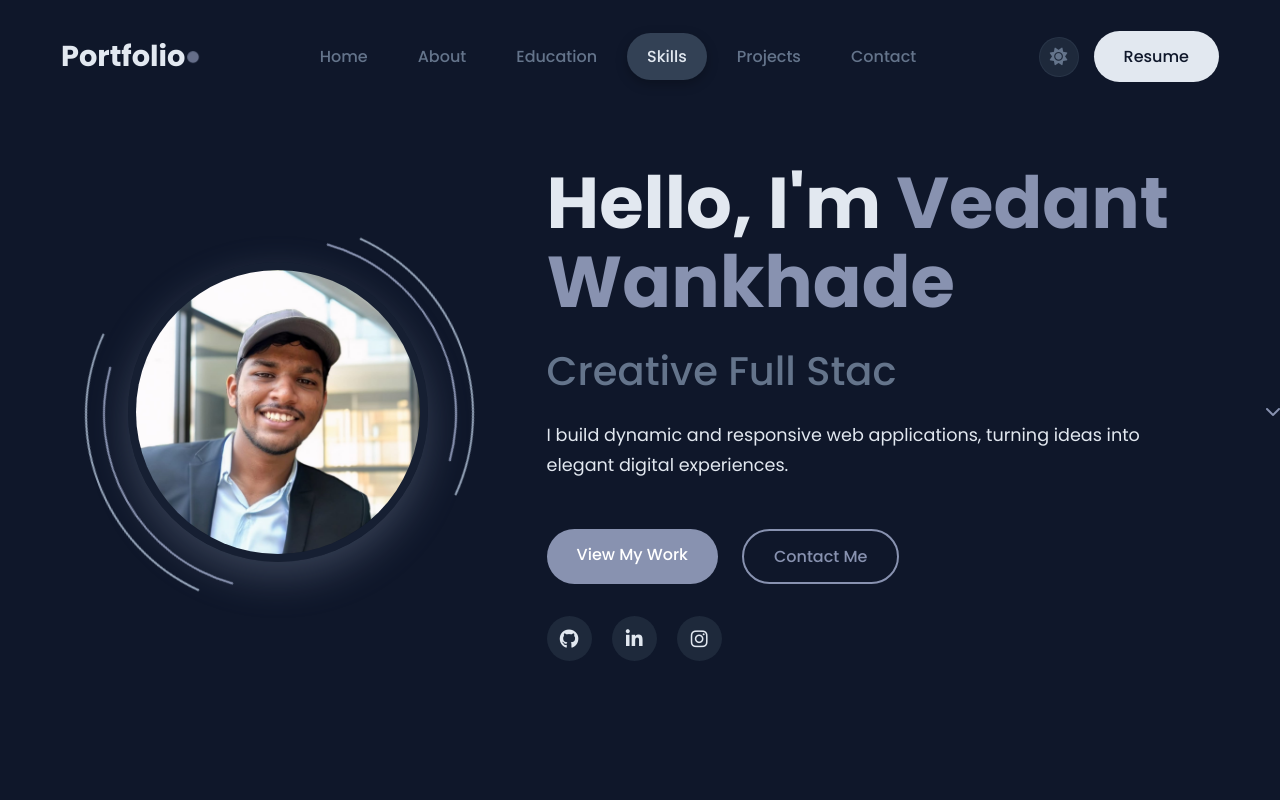
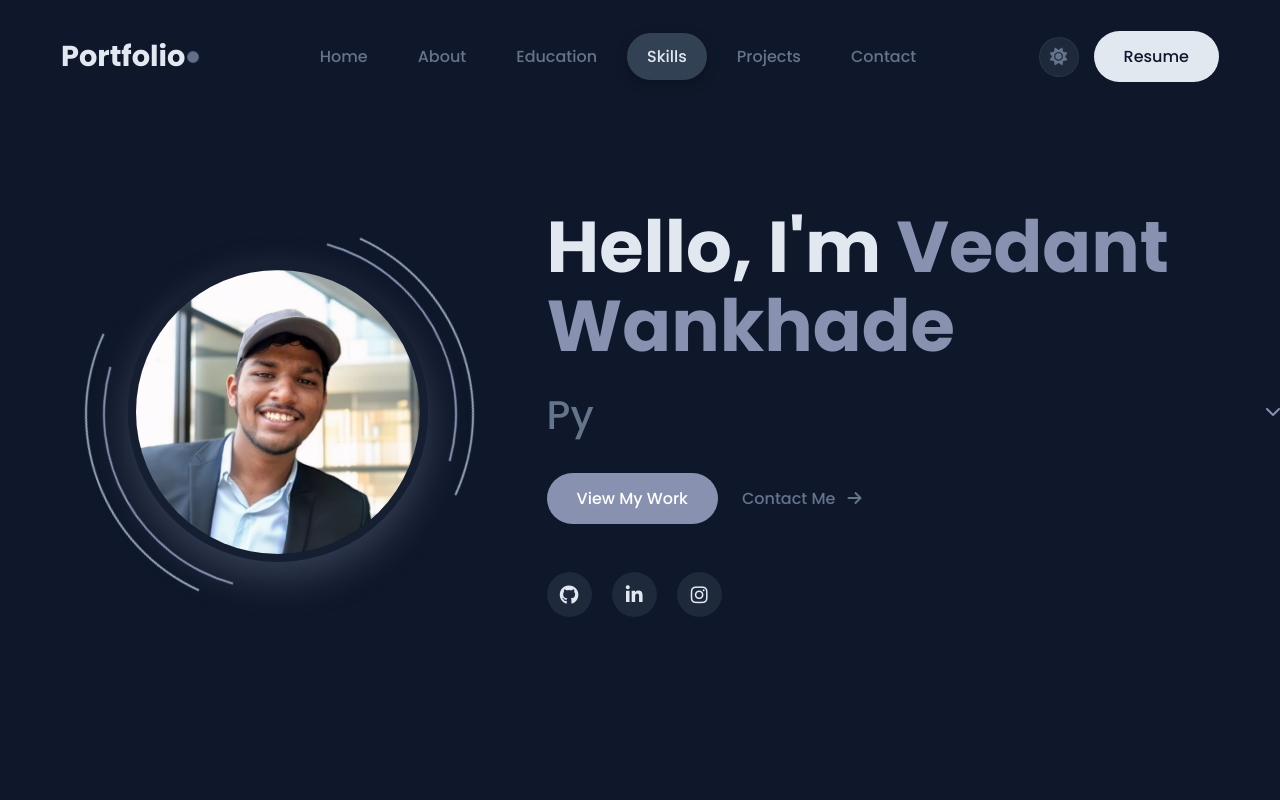
Before and after one commit to vedantwankhade123/Portfolio_Website, a React (Vite) app: page / in a window 1280 px wide. Shown: the top 800 px of the page. Built offline with nearby package versions, Linux system fonts and the light colour scheme.

Commit message:
[dyad] Simplify hero section content and buttons - wrote 2 file(s)

```diff
--- a/src/components/Hero.jsx
+++ b/src/components/Hero.jsx
@@ -2,7 +2,7 @@ import React from 'react';
 import TypingEffect from './TypingEffect';
 
 const Hero = () => {
-  const roles = ["Creative Full Stack Developer", "Python Programmer", "Problem Solver"];
+  const roles = ["Full Stack Developer", "Python Programmer", "Digital Craftsman"];
 
   return (
     <section id="home" className="hero">
@@ -20,10 +20,9 @@ const Hero = () => {
             <h2 className="animate-text delay-1">
               <TypingEffect words={roles} />
             </h2>
-            <p className="animate-text delay-2">I build dynamic and responsive web applications, turning ideas into elegant digital experiences.</p>
             <div className="cta-buttons animate-text delay-3">
               <a href="#projects" className="btn primary-btn">View My Work</a>
-              <a href="#contact" className="btn secondary-btn">Contact Me</a>
+              <a href="#contact" className="btn secondary-btn">Contact Me <i className="fas fa-arrow-right"></i></a>
             </div>
             <div className="hero-socials animate-text delay-4">
               <a href="https://github.com/vedantwankhade123" target="_blank" rel="noopener noreferrer" className="social-icon" title="GitHub Profile"><i className="fab fa-github"></i></a>
--- a/src/index.css
+++ b/src/index.css
@@ -391,7 +391,7 @@ body.dark-mode .nav-links a.active {
 
 .hero h2 {
     font-size: clamp(1.5rem, 4vw, 2.5rem);
-    margin-bottom: var(--spacing-5);
+    margin-bottom: var(--spacing-6);
     color: var(--text-muted);
     font-weight: 500;
     height: 60px; /* Prevent layout shift */
@@ -403,11 +403,6 @@ body.dark-mode .nav-links a.active {
     font-weight: 600;
 }
 
-.hero p {
-    font-size: 1.1rem;
-    max-width: 600px;
-}
-
 .highlight {
     color: var(--primary-color);
 }
@@ -415,12 +410,36 @@ body.dark-mode .nav-links a.active {
 .cta-buttons {
     display: flex;
     gap: var(--spacing-5);
+    align-items: center;
     justify-content: flex-start;
-    margin-top: var(--spacing-8);
+    margin-top: var(--spacing-6);
+}
+
+.hero .secondary-btn {
+    background: transparent;
+    border: none;
+    color: var(--text-muted);
+    padding: 12px 0;
+    font-weight: 500;
+}
+
+.hero .secondary-btn:hover {
+    background: transparent;
+    color: var(--primary-color);
+    transform: translateX(4px);
+}
+
+.hero .secondary-btn i {
+    margin-left: 8px;
+    transition: transform 0.2s ease-in-out;
+}
+
+.hero .secondary-btn:hover i {
+    transform: translateX(2px);
 }
 
 .hero-socials {
-    margin-top: var(--spacing-6);
+    margin-top: var(--spacing-8);
     display: flex;
     gap: 20px;
     justify-content: flex-start;
```
